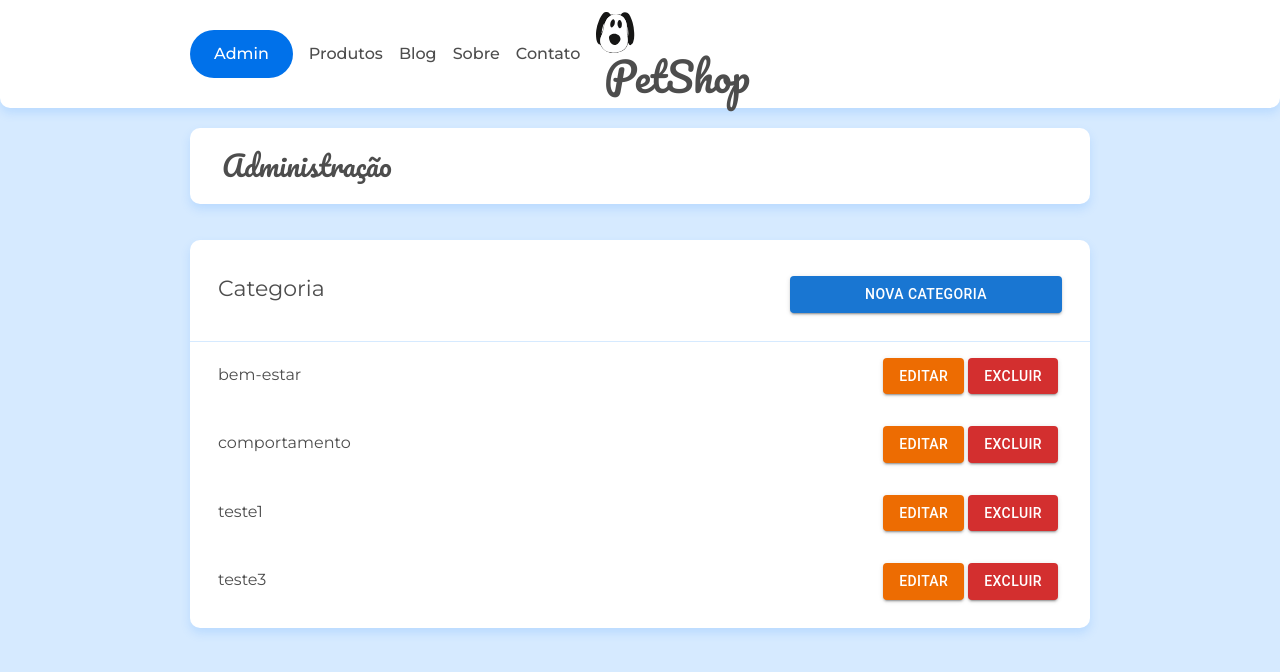
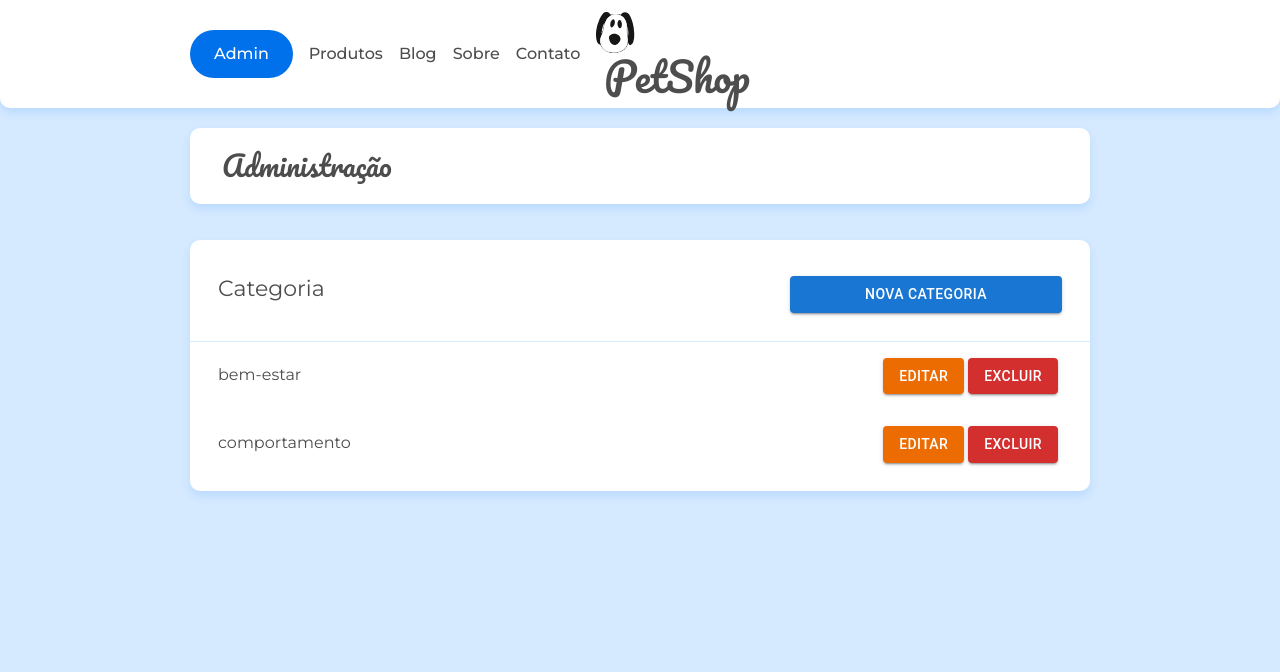
Before and after one commit to paulowh/petshop-react, a React (Create React App) app: page /admin in a window 1280 px wide. Shown: the top 672 px of the page. Built offline with nearby package versions, Linux system fonts and the light colour scheme; data requests are answered from the project's data file.

Commit message:
function de exclusão

```diff
--- a/db.json
+++ b/db.json
@@ -15,16 +15,6 @@
         "treinamento",
         "educacao"
       ]
-    },
-    {
-      "id": "teste1",
-      "nome": "teste1",
-      "subcategorias": []
-    },
-    {
-      "id": "teste3",
-      "nome": "teste3",
-      "subcategorias": []
     }
   ],
   "posts": [
--- a/src/paginas/admin/components/ListaCatAdmin.jsx
+++ b/src/paginas/admin/components/ListaCatAdmin.jsx
@@ -1,14 +1,25 @@
 import React, { useEffect, useState } from 'react'
 import { Link } from 'react-router-dom';
-import { busca } from '../../../api/api';
+import { api, busca } from '../../../api/api';
 import '../components/tabela.css';
 import { Button } from '@mui/material';
+import { useNavigate } from "react-router-dom";
 
 const ListaCatAdmin = () => {
+
     const [categorias, setCategorias] = useState([]);
     useEffect(() => {
         busca(`/categorias`, setCategorias)
     }, [])
+
+    const excluir = (CategoriaDel) => {
+        api.delete(`categorias/${CategoriaDel.id}/`)
+            .then(() => {
+                const listaCategorias = categorias.filter( categoria => categoria.id !== CategoriaDel.id)
+                setCategorias([...listaCategorias])
+            })
+    }
+
 
     return (
         <section className="container">
@@ -58,6 +69,7 @@ const ListaCatAdmin = () => {
                                             color='error'
                                             align='right'
                                             sx={{ margin: '0 0.25rem'}}
+                                            onClick={() => excluir(categoria)}
                                         >
                                             Excluir
                                         </Button>
```
